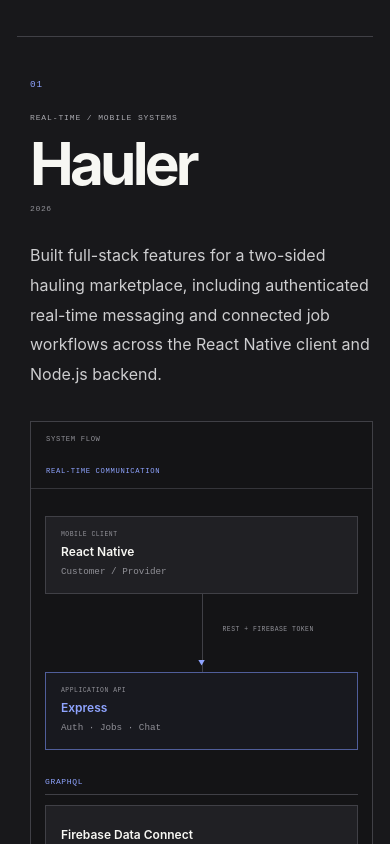
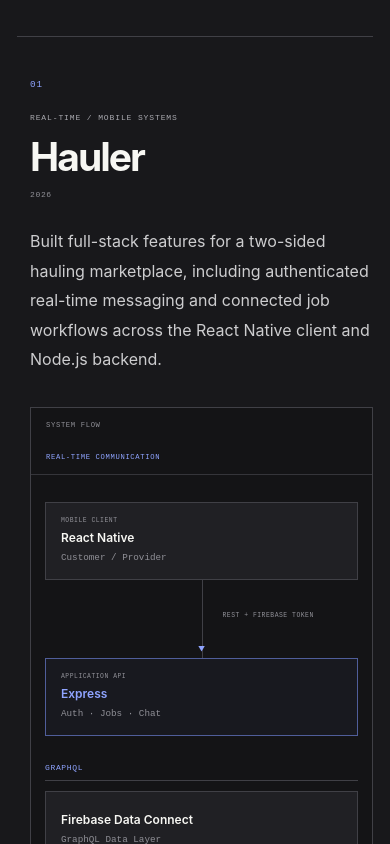
Before and after one commit to zhapte/zhapte.github.io, a React (Vite) app: page / in a window 390 px wide. Shown: the part 1460-2304 px from the top of the page. Built offline with nearby package versions, Linux system fonts and the light colour scheme.

Commit message:
chore:reduced the size of h3

```diff
--- a/src/styles/selectedWork.css
+++ b/src/styles/selectedWork.css
@@ -220,10 +220,10 @@
 .project-heading h3 {
   margin: 0;
 
-  font-size: clamp(3.4rem, 6vw, 7rem);
+  font-size: clamp(2.4rem, 4vw, 4.5rem);
   font-weight: 700;
-  line-height: 0.88;
-  letter-spacing: -0.065em;
+  line-height: 0.95;
+  letter-spacing: -0.05em;
 
   color: var(--text-primary);
 
@@ -1784,7 +1784,8 @@
   }
 
   .project-heading h3 {
-    font-size: clamp(3.2rem, 15vw, 5.2rem);
+    font-size: clamp(2.2rem, 10vw, 3.5rem);
+    line-height: 0.95;
   }
 
   .project-year {
```
